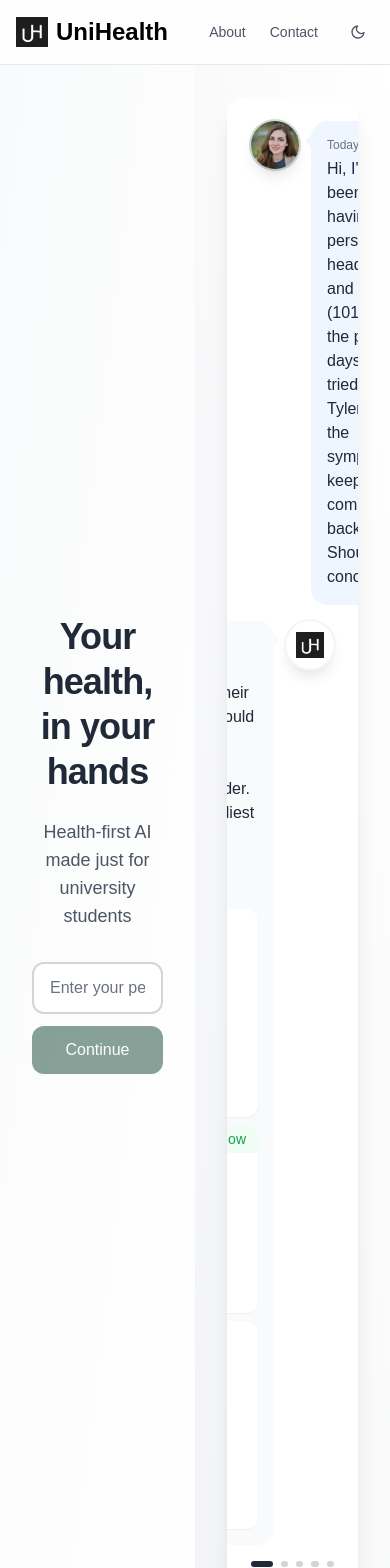
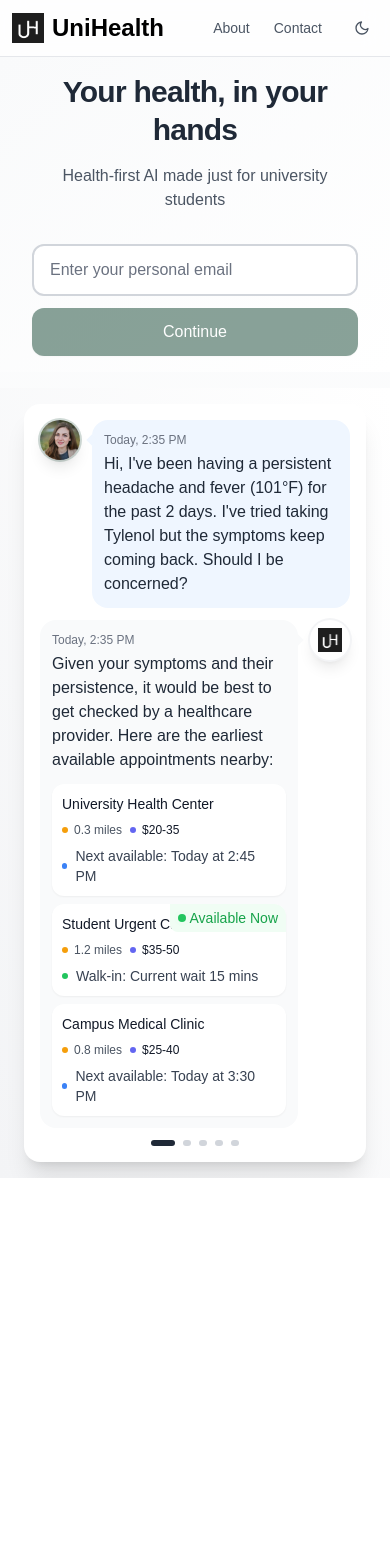
Before and after one commit to rishiguptagit/unihealth, a Next.js app: page / in a window 390 px wide. Shown: the top 1568 px of the page. After the commit the page ends 1178 px from the top, so only its background shows below. Built offline with nearby package versions, Linux system fonts and the light colour scheme.

Commit message:
Fixing mobile alignment

```diff
--- a/app/page.tsx
+++ b/app/page.tsx
@@ -91,9 +91,9 @@ export default function Home() {
         initial={{ y: -20, opacity: 0 }}
         animate={{ y: 0, opacity: 1 }}
         transition={{ duration: 0.5 }}
-        className="bg-white/80 dark:bg-gray-900/80 backdrop-blur-md py-4 w-full sticky top-0 z-50 border-b border-gray-200 dark:border-gray-800"
+        className="bg-white/80 dark:bg-gray-900/80 backdrop-blur-md py-3 sm:py-4 w-full sticky top-0 z-50 border-b border-gray-200 dark:border-gray-800"
       >
-        <div className="flex justify-between items-center max-w-6xl mx-auto px-4 sm:px-6 lg:px-8">
+        <div className="flex justify-between items-center max-w-6xl mx-auto px-3 sm:px-6 lg:px-8">
           <motion.div
             initial={{ opacity: 0, x: -20 }}
             animate={{ opacity: 1, x: 0 }}
@@ -139,9 +139,9 @@ export default function Home() {
       </motion.nav>
 
       {/* Split Screen */}
-      <div className="flex-grow flex">
+      <div className="flex-grow flex flex-col md:flex-row">
         {/* Left Half */}
-        <div className="w-1/2 bg-gradient-to-br from-gray-50 to-white dark:from-gray-900 dark:to-gray-800 transition-colors duration-200 flex items-center justify-center p-8">
+        <div className="w-full md:w-1/2 bg-gradient-to-br from-gray-50 to-white dark:from-gray-900 dark:to-gray-800 transition-colors duration-200 flex items-center justify-center p-4 sm:p-6 md:p-8">
           <motion.div
             initial={{ opacity: 0, y: 20 }}
             animate={{ opacity: 1, y: 0 }}
@@ -153,7 +153,7 @@ export default function Home() {
                 initial={{ opacity: 0 }}
                 animate={{ opacity: 1 }}
                 transition={{ delay: 0.2, duration: 0.5 }}
-                className="text-4xl md:text-5xl font-bold text-gray-800 dark:text-white leading-tight tracking-tight"
+                className="text-3xl sm:text-4xl md:text-5xl font-bold text-gray-800 dark:text-white leading-tight tracking-tight px-4 sm:px-0"
               >
                 Your health, in your hands
               </motion.h2>
@@ -161,7 +161,7 @@ export default function Home() {
                 initial={{ opacity: 0 }}
                 animate={{ opacity: 1 }}
                 transition={{ delay: 0.3, duration: 0.5 }}
-                className="mt-6 text-lg md:text-xl text-gray-600 dark:text-gray-300 max-w-2xl mx-auto"
+                className="mt-4 sm:mt-6 text-base sm:text-lg md:text-xl text-gray-600 dark:text-gray-300 max-w-2xl mx-auto px-4 sm:px-0"
               >
                 Health-first AI made just for university students
               </motion.p>
@@ -175,7 +175,7 @@ export default function Home() {
               <motion.div
                 initial={{ opacity: 0, y: 20 }}
                 animate={{ opacity: 1, y: 0 }}
-                className="space-y-3 mt-8"
+                className="space-y-3 mt-6 sm:mt-8 px-4 sm:px-0"
               >
                 <input
                   type="email"
@@ -237,14 +237,14 @@ export default function Home() {
         </div>
 
         {/* Right Half - Chat Example */}
-        <div className="w-1/2 bg-gradient-to-bl from-white to-gray-100 dark:from-gray-800 dark:to-gray-700 transition-colors duration-200 flex items-center justify-center p-8">
+        <div className="w-full md:w-1/2 bg-gradient-to-bl from-white to-gray-100 dark:from-gray-800 dark:to-gray-700 transition-colors duration-200 flex items-center justify-center p-4 sm:p-6 md:p-8 mt-4 md:mt-0">
           <motion.div
             initial={{ opacity: 0, y: 20 }}
             animate={{ opacity: 1, y: 0 }}
             transition={{ duration: 0.5, delay: 0.2 }}
-            className="w-full max-w-md bg-white dark:bg-gray-900 rounded-2xl shadow-xl overflow-hidden"
+            className="w-full max-w-md bg-white dark:bg-gray-900 rounded-2xl shadow-xl overflow-hidden mx-2 sm:mx-4 md:mx-0"
           >
-            <div className="p-6 space-y-4">
+            <div className="p-4 sm:p-6 space-y-3 sm:space-y-4">
               <AnimatePresence mode="wait">
                 <motion.div
                   key={currentExampleIndex}
@@ -252,13 +252,13 @@ export default function Home() {
                   animate={{ opacity: 1, y: 0 }}
                   exit={{ opacity: 0, y: -20 }}
                   transition={{ duration: 0.5 }}
-                  className="space-y-4"
+                  className="space-y-3 sm:space-y-4 mx-0 sm:mx-2"
                 >
                   {/* User Message */}
                   <div className="flex gap-3">
                     <motion.div
                       whileHover={{ scale: 1.05 }}
-                      className="flex-shrink-0 w-12 h-12 rounded-full overflow-hidden bg-gray-200 dark:bg-gray-700 ring-2 ring-[#154734]/20 dark:ring-[#2a724f]/20 shadow-lg">
+                      className="flex-shrink-0 w-10 sm:w-12 h-10 sm:h-12 rounded-full overflow-hidden bg-gray-200 dark:bg-gray-700 ring-2 ring-[#154734]/20 dark:ring-[#2a724f]/20 shadow-lg">
                       <Image
                         src={studentProfiles[currentExampleIndex].src}
                         alt={studentProfiles[currentExampleIndex].alt}
@@ -268,7 +268,7 @@ export default function Home() {
                         priority
                       />
                     </motion.div>
-                    <div className="flex-1 bg-blue-50 dark:bg-blue-900/30 rounded-2xl p-4 relative before:absolute before:w-2 before:h-2 before:bg-blue-50 dark:before:bg-blue-900/30 before:-left-1 before:top-4 before:rotate-45">
+                    <div className="flex-1 bg-blue-50 dark:bg-blue-900/30 rounded-2xl p-3 sm:p-4 relative before:absolute before:w-2 before:h-2 before:bg-blue-50 dark:before:bg-blue-900/30 before:-left-1 before:top-4 before:rotate-45">
                       <p className="text-xs text-gray-500 dark:text-gray-400 mb-1">Today, 2:35 PM</p>
                       <p className="text-gray-800 dark:text-gray-200">{chatExamples[currentExampleIndex].userMessage}</p>
                     </div>
@@ -278,17 +278,17 @@ export default function Home() {
                   <div className="flex gap-3 flex-row-reverse">
                     <motion.div
                       whileHover={{ scale: 1.05 }}
-                      className="flex-shrink-0 w-12 h-12 rounded-full bg-white dark:bg-gray-800 flex items-center justify-center shadow-lg ring-2 ring-gray-100 dark:ring-gray-700">
+                      className="flex-shrink-0 w-10 sm:w-12 h-10 sm:h-12 rounded-full bg-white dark:bg-gray-800 flex items-center justify-center shadow-lg ring-2 ring-gray-100 dark:ring-gray-700">
                       <Image
                         src="/images/logo.png"
                         alt="UniHealth AI"
-                        width={28}
-                        height={28}
-                        className="object-contain"
+                        width={24}
+                        height={24}
+                        className="object-contain sm:w-7 sm:h-7"
                         priority
                       />
                     </motion.div>
-                    <div className="flex-1 bg-gray-50 dark:bg-gray-800/50 rounded-2xl p-4 relative before:absolute before:w-2 before:h-2 before:bg-gray-50 dark:before:bg-gray-800/50 before:-right-1 before:top-4 before:rotate-45">
+                    <div className="flex-1 bg-gray-50 dark:bg-gray-800/50 rounded-2xl p-3 sm:p-4 relative before:absolute before:w-2 before:h-2 before:bg-gray-50 dark:before:bg-gray-800/50 before:-right-1 before:top-4 before:rotate-45">
                       <p className="text-xs text-gray-500 dark:text-gray-400 mb-1">Today, 2:35 PM</p>
                       <p className="text-gray-800 dark:text-gray-200 mb-3">{chatExamples[currentExampleIndex].aiResponse}</p>
                       <div className="space-y-2">
@@ -296,10 +296,10 @@ export default function Home() {
                           <motion.div
                             key={index}
                             whileHover={{ scale: 1.02 }}
-                            className="bg-white dark:bg-gray-800 rounded-xl p-3 shadow-sm relative overflow-hidden group hover:ring-2 hover:ring-gray-200 dark:hover:ring-gray-700 transition-all duration-200"
+                            className="bg-white dark:bg-gray-800 rounded-xl p-2.5 sm:p-3 shadow-sm relative overflow-hidden group hover:ring-2 hover:ring-gray-200 dark:hover:ring-gray-700 transition-all duration-200"
                           >
                             {typeof option.time === 'string' && option.time === 'Now' && (
-                              <div className="absolute right-0 top-0 px-3 py-1 rounded-bl-lg bg-green-50 dark:bg-green-900/30">
+                              <div className="absolute right-0 top-0 px-2 sm:px-3 py-1 rounded-bl-lg bg-green-50 dark:bg-green-900/30">
                                 <p className="text-sm font-medium">
                                   <span className="text-green-600 dark:text-green-400 flex items-center gap-1">
                                     <span className="relative flex h-2 w-2">
@@ -311,10 +311,10 @@ export default function Home() {
                                 </p>
                               </div>
                             )}
-                            <div className="pr-6">
-                              <p className="font-medium text-gray-900 dark:text-white">{option.name}</p>
+                            <div className="pr-4 sm:pr-6">
+                              <p className="font-medium text-gray-900 dark:text-white text-sm sm:text-base">{option.name}</p>
                               <div className="flex flex-col gap-2 mt-2">
-                                <div className="flex items-center gap-4 text-sm">
+                                <div className="flex items-center gap-2 sm:gap-4 text-xs sm:text-sm">
                                   <div className="flex items-center gap-1.5">
                                     <span className="inline-block w-1.5 h-1.5 rounded-full bg-amber-500 dark:bg-amber-400"></span>
                                     <span className="text-gray-600 dark:text-gray-400">{option.distance} miles</span>
```
Also changed, not shown: app/chat/page.tsx (+10 -10 lines), app/info/page.tsx (+12 -12 lines).
